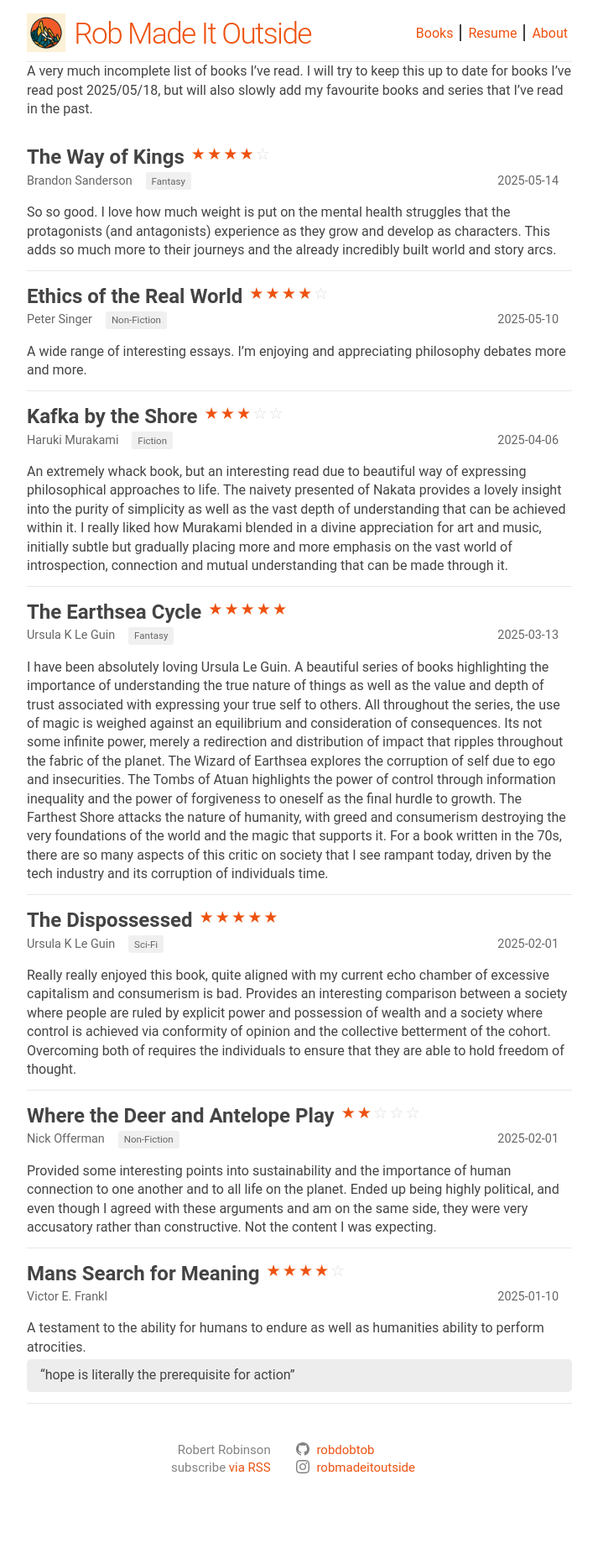
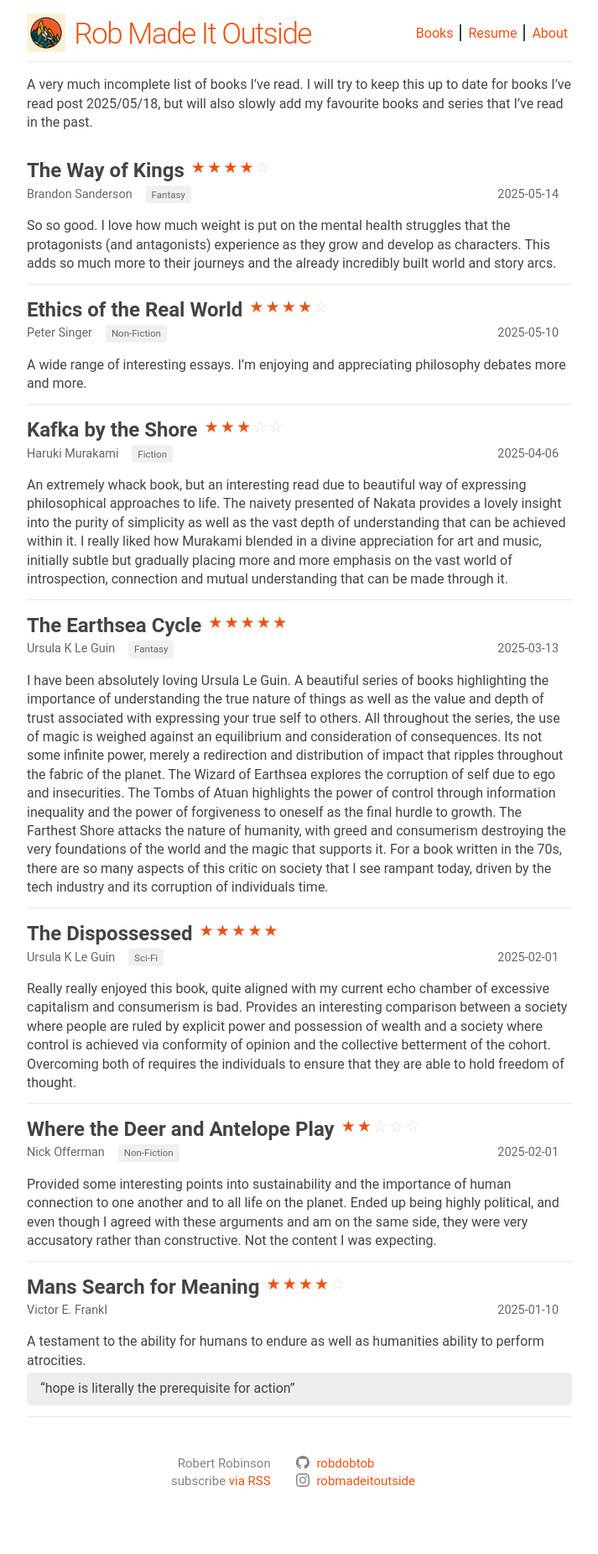
Before and after one commit to robdobtob/robmadeitoutside, a Jekyll site: the page built from books.md, in a window 1280 px wide. Shown: the whole page at 84% size, without its empty margins (283-996 px from the left). Built offline with Jekyll 4.4.1, drawn with Linux system fonts in a browser that asks for light colours.

Commit message:
books summary css tweak, mobile view image scaling (#10)

```diff
--- a/assets/main.css
+++ b/assets/main.css
@@ -73,7 +73,8 @@
 
 .image-wrapper {
   margin: 0 1rem;
-  max-width: 45%;
+  min-width: 45%;
+  max-width: 300px;
 }
 
 .image-wrapper img,
@@ -188,6 +189,10 @@
 }
 
 /* Book Reviews */
+.books-summary {
+  margin-top: 1rem;
+}
+
 .book-review:not(:last-child) {
   border-bottom: 1px solid #e8e8e8;
 }
```
